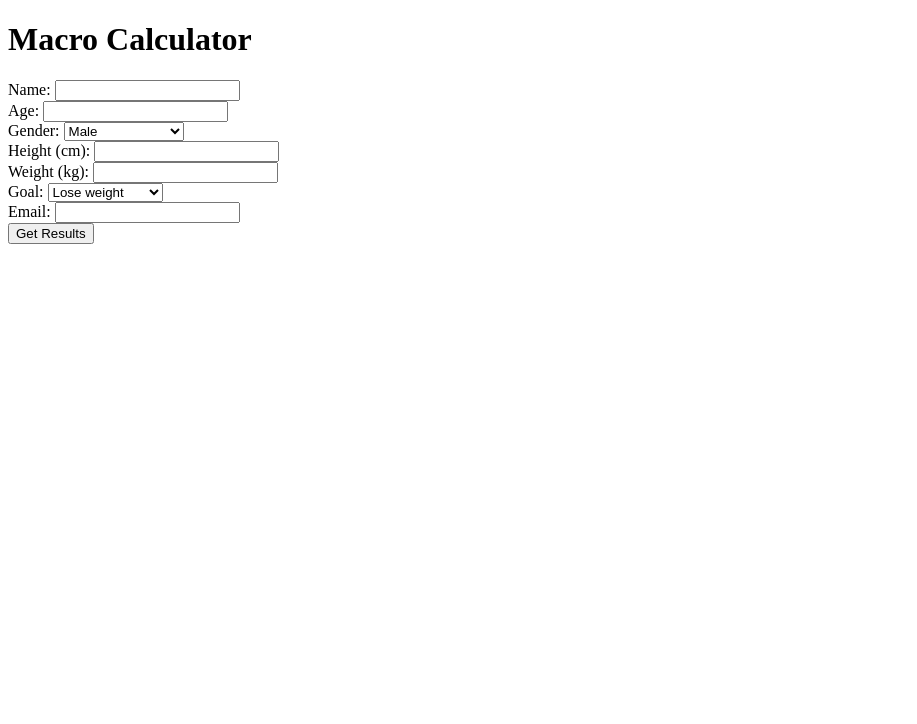
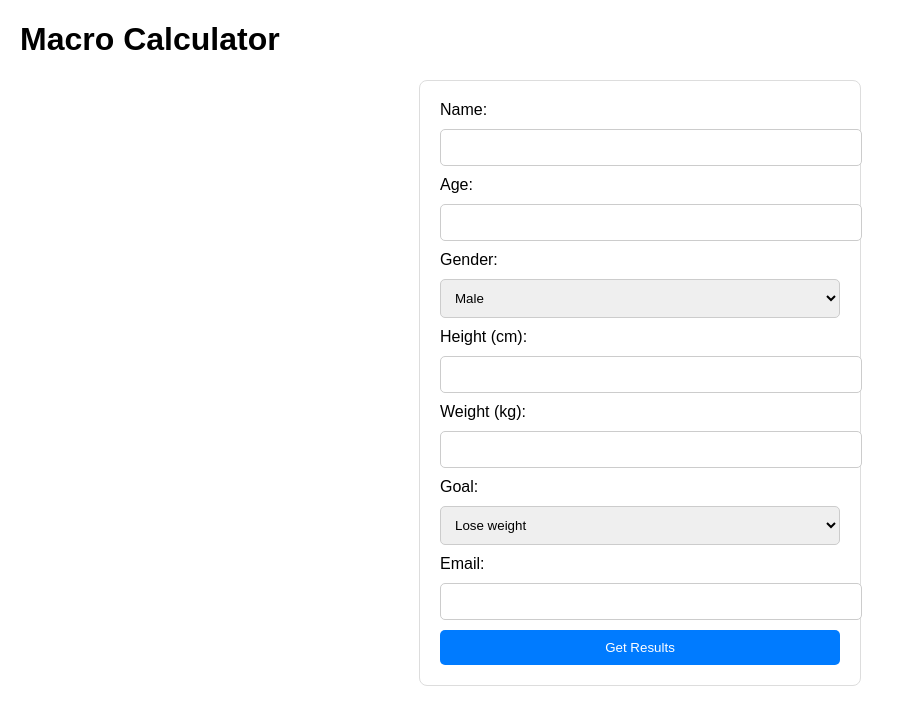
Before and after one commit to Chermidar/macro-calculator, a plain HTML site: page index.html in a window 1280 px wide. Both pictures are taken after a click on the button "Get Results". Shown: the whole page, without its empty margins (0-917 px from the left). Drawn offline with Linux system fonts and the light colour scheme; no server answers.

Commit message:
Update index.html

```diff
--- a/index.html
+++ b/index.html
@@ -1,86 +1,120 @@
 <!DOCTYPE html>
 <html lang="en">
 <head>
-  <meta charset="UTF-8" />
-  <meta name="viewport" content="width=device-width, initial-scale=1.0" />
+    <meta charset="UTF-8">
+    <meta name="viewport" content="width=device-width, initial-scale=1.0">
     <title>Macro Calculator</title>
+    <style>
+        body {
+            font-family: Arial, sans-serif;
+            margin: 20px;
+            padding: 0;
+        }
+        form {
+            max-width: 400px;
+            margin: auto;
+            padding: 20px;
+            border: 1px solid #ddd;
+            border-radius: 8px;
+        }
+        input, select {
+            width: 100%;
+            padding: 10px;
+            margin: 10px 0;
+            border: 1px solid #ccc;
+            border-radius: 5px;
+        }
+        button {
+            width: 100%;
+            padding: 10px;
+            background-color: #007bff;
+            color: white;
+            border: none;
+            border-radius: 5px;
+            cursor: pointer;
+        }
+        button:hover {
+            background-color: #0056b3;
+        }
+    </style>
 </head>
 <body>
     <h1>Macro Calculator</h1>
     <form id="macro-form">
         <label for="name">Name:</label>
-    <input type="text" id="name" name="name" required /><br />
+        <input type="text" id="name" name="name" required>
 
         <label for="age">Age:</label>
-    <input type="number" id="age" name="age" required /><br />
+        <input type="number" id="age" name="age" required>
 
         <label for="gender">Gender:</label>
-    <select id="gender" name="gender">
-      <option value="Male">Male</option>
-      <option value="Female">Female</option>
-      <option value="Prefer not to say">Prefer not to say</option>
-    </select><br />
+        <select id="gender" name="gender" required>
+            <option value="male">Male</option>
+            <option value="female">Female</option>
+            <option value="prefer_not_to_say">Prefer not to say</option>
+        </select>
 
         <label for="height">Height (cm):</label>
-    <input type="number" id="height" name="height" required /><br />
+        <input type="number" id="height" name="height" required>
 
         <label for="weight">Weight (kg):</label>
-    <input type="number" id="weight" name="weight" required /><br />
+        <input type="number" id="weight" name="weight" required>
 
         <label for="goal">Goal:</label>
-    <select id="goal" name="goal">
-      <option value="Lose weight">Lose weight</option>
-      <option value="Maintain weight">Maintain weight</option>
-      <option value="Gain weight">Gain weight</option>
-    </select><br />
+        <select id="goal" name="goal" required>
+            <option value="lose_weight">Lose weight</option>
+            <option value="maintain_weight">Maintain weight</option>
+            <option value="gain_muscle">Gain muscle</option>
+        </select>
 
         <label for="email">Email:</label>
-    <input type="email" id="email" name="email" required /><br />
+        <input type="email" id="email" name="email" required>
 
         <button type="button" onclick="submitForm()">Get Results</button>
     </form>
 
     <script>
         async function submitForm() {
+            const endpoint = 'https://api.brevo.com/v3/contacts';
+            const apiKey = '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'; // Cambia esto a tu API Key real
             const form = document.getElementById('macro-form');
             const formData = new FormData(form);
-      const data = {
-        email: formData.get('email'),
-        attributes: {
-          NAME: formData.get('name'),
-          AGE: formData.get('age'),
-          GENDER: formData.get('gender'),
-          HEIGHT: formData.get('height'),
-          WEIGHT: formData.get('weight'),
-          GOAL: formData.get('goal'),
-        },
-        updateEnabled: true,
-      };
+            const data = {};
 
-      const apiKey = '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';
-      const listId = 2; // ID de la lista en Brevo
-      const brevoUrl = `https://api.brevo.com/v3/contacts/lists/${listId}/contacts`;
+            formData.forEach((value, key) => {
+                data[key] = value;
+            });
 
             try {
-        const response = await fetch(brevoUrl, {
+                const response = await fetch(endpoint, {
                     method: 'POST',
                     headers: {
                         'Content-Type': 'application/json',
-            'api-key': apiKey,
+                        'api-key': apiKey
                     },
-          body: JSON.stringify(data),
+                    body: JSON.stringify({
+                        email: data.email,
+                        attributes: {
+                            NAME: data.name,
+                            AGE: data.age,
+                            GENDER: data.gender,
+                            HEIGHT: data.height,
+                            WEIGHT: data.weight,
+                            GOAL: data.goal
+                        },
+                        listIds: [2], // Cambia el ID por el de tu lista en Brevo
+                        updateEnabled: true
+                    })
                 });
 
                 if (response.ok) {
                     alert('Your data has been submitted successfully!');
                 } else {
-          const errorData = await response.json();
-          console.error('Error:', errorData);
                     alert('There was an error. Please try again.');
                 }
             } catch (error) {
                 console.error('Error:', error);
-        alert('There was an error. Please try again.');
+                alert('Failed to submit. Please try again later.');
             }
         }
     </script>
```
Lines whose indentation alone changed are shown as unchanged.
